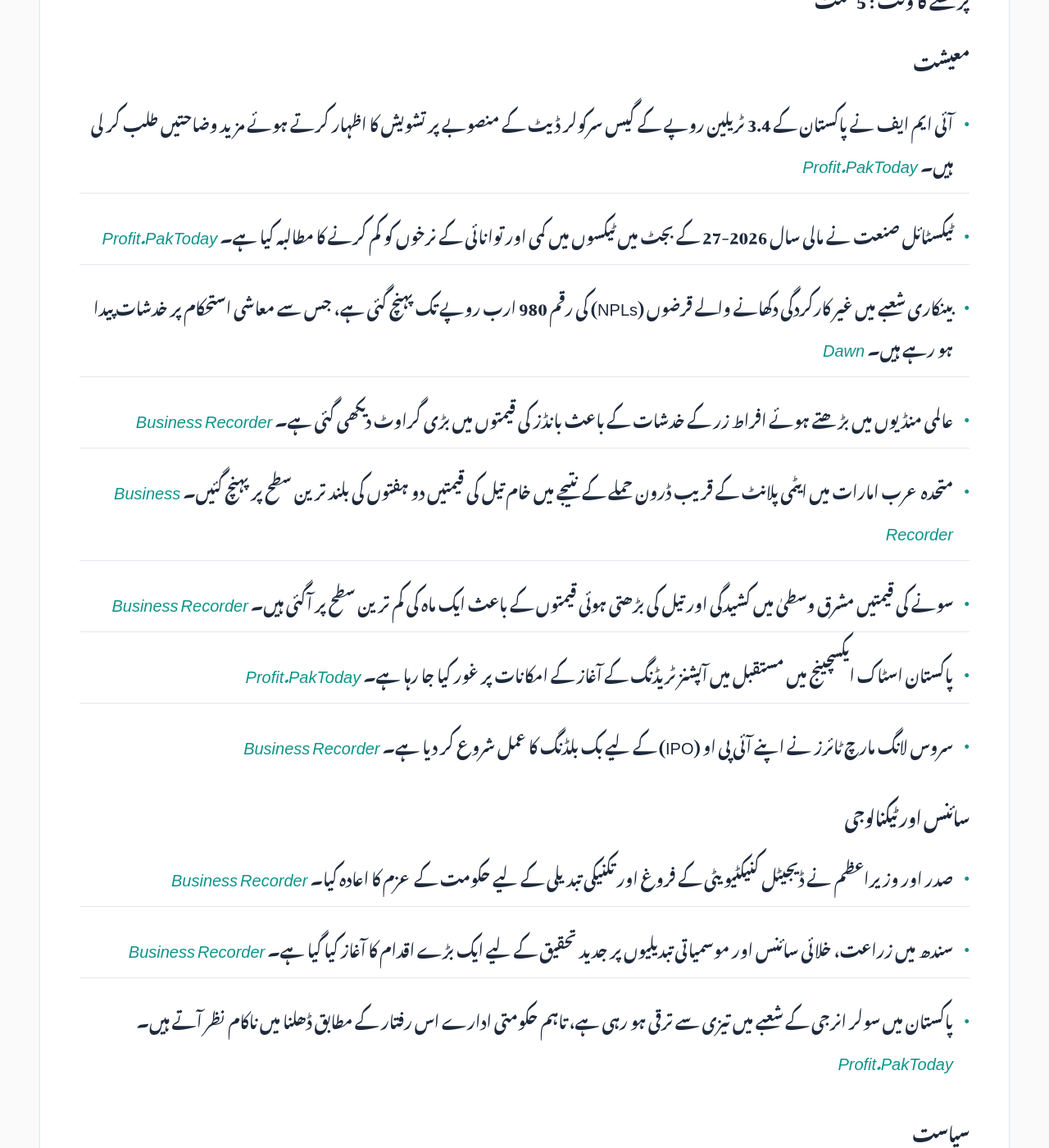
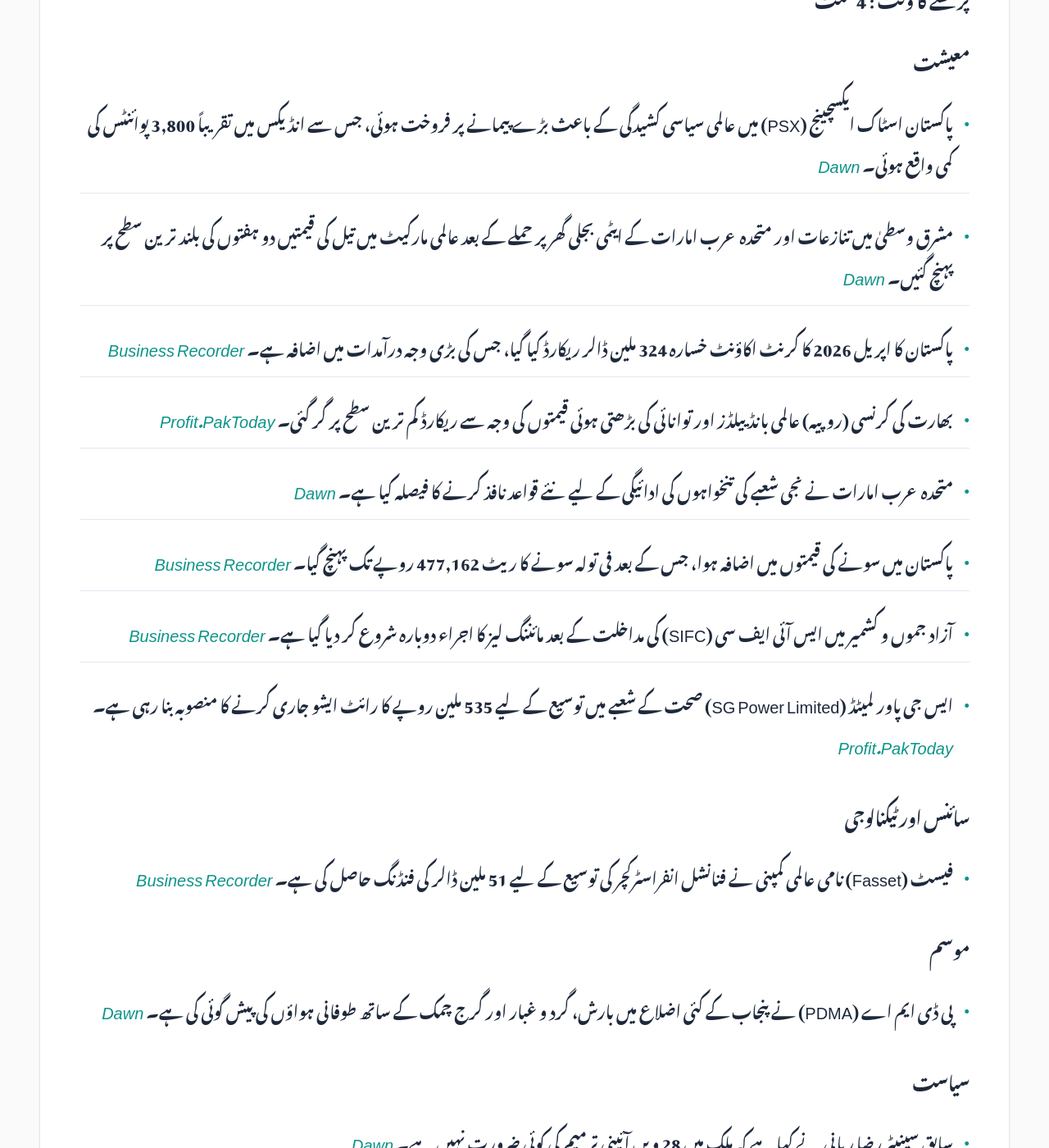
Before and after one commit to zsubzwary/news, a Jekyll site: the page built from ur/index.md, in a window 1280 px wide and 1400 px high, scrolled down 491 px. Shown: the whole window at 82% size. Built offline with Jekyll 4.4.1, drawn with Linux system fonts in a browser that asks for light colours; some web fonts are replaced; comment, search, counter and statistics services are not loaded; some of the changed text lies outside the part shown.

Commit message:
DateTime; 2026-05-18T16:11:02.300Z

```diff
--- a/ur/index.md
+++ b/ur/index.md
@@ -7,48 +7,48 @@ rtl: true
 
 پاکستان کی تازہ خبروں کا خلاصہ
 
- &lrm; 18-May-2026 09:09PKT
+ &lrm; 18-May-2026 21:11PKT
 
-پڑھنے کا وقت : 5 منٹ
+پڑھنے کا وقت : 4 منٹ
 
 ### معیشت
-- آئی ایم ایف نے پاکستان کے 3.4 ٹریلین روپے کے گیس سرکولر ڈیٹ کے منصوبے پر تشویش کا اظہار کرتے ہوئے مزید وضاحتیں طلب کر لی ہیں۔ *[Profit.PakToday](https://profit.pakistantoday.com.pk/2026/05/18/imf-raises-concerns-over-pakistans-%e2%82%a83-4-trillion-gas-circular-debt-plan/)*
-- ٹیکسٹائل صنعت نے مالی سال 2026-27 کے بجٹ میں ٹیکسوں میں کمی اور توانائی کے نرخوں کو کم کرنے کا مطالبہ کیا ہے۔ *[Profit.PakToday](https://profit.pakistantoday.com.pk/2026/05/18/textile-sector-seeks-tax-cuts-lower-energy-tariffs-and-refund-clearance-in-fy27-budget/)*
-- بینکاری شعبے میں غیر کارکردگی دکھانے والے قرضوں (NPLs) کی رقم 980 ارب روپے تک پہنچ گئی ہے، جس سے معاشی استحکام پر خدشات پیدا ہو رہے ہیں۔ *[Dawn](https://www.dawn.com/news/2001012/blue-passports-okayed-for-42-top-taxpayers)*
-- عالمی منڈیوں میں بڑھتے ہوئے افراط زر کے خدشات کے باعث بانڈز کی قیمتوں میں بڑی گراوٹ دیکھی گئی ہے۔ *[Business Recorder](https://www.brecorder.com/news/40421640/global-bond-rout-deepens-as-inflation-fears-mount)*
-- متحدہ عرب امارات میں ایٹمی پلانٹ کے قریب ڈرون حملے کے نتیجے میں خام تیل کی قیمتیں دو ہفتوں کی بلند ترین سطح پر پہنچ گئیں۔ *[Business Recorder](https://www.brecorder.com/news/40421635/oil-touches-2-week-high-after-drone-attack-on-uae-nuclear-power-plant)*
-- سونے کی قیمتیں مشرق وسطیٰ میں کشیدگی اور تیل کی بڑھتی ہوئی قیمتوں کے باعث ایک ماہ کی کم ترین سطح پر آگئی ہیں۔ *[Business Recorder](https://www.brecorder.com/news/40421634/gold-slips-to-1-12-month-low-as-middle-east-tensions-lift-oil-cloud-rate-outlook)*
-- پاکستان اسٹاک ایکسچینج میں مستقبل میں آپشنز ٹریڈنگ کے آغاز کے امکانات پر غور کیا جا رہا ہے۔ *[Profit.PakToday](https://profit.pakistantoday.com.pk/2026/05/18/options-trading-is-coming-to-the-psx/)*
-- سروس لانگ مارچ ٹائرز نے اپنے آئی پی او (IPO) کے لیے بک بلڈنگ کا عمل شروع کر دیا ہے۔ *[Business Recorder](https://www.brecorder.com/news/40421608/service-long-march-tyres-ipo-book-building-to-open-today)*
+- پاکستان اسٹاک ایکسچینج (PSX) میں عالمی سیاسی کشیدگی کے باعث بڑے پیمانے پر فروخت ہوئی، جس سے انڈیکس میں تقریباً 3,800 پوائنٹس کی کمی واقع ہوئی۔ *[Dawn](https://www.dawn.com/news/2001140/psx-plunges-by-nearly-3800-points-as-investors-remain-cautious-amid-geopolitical-tensions)*
+- مشرق وسطیٰ میں تنازعات اور متحدہ عرب امارات کے ایٹمی بجلی گھر پر حملے کے بعد عالمی مارکیٹ میں تیل کی قیمتیں دو ہفتوں کی بلند ترین سطح پر پہنچ گئیں۔ *[Dawn](https://www.dawn.com/news/2001116/oil-touches-two-week-high-after-drone-attack-on-uae-nuclear-power-plant)*
+- پاکستان کا اپریل 2026 کا کرنٹ اکاؤنٹ خسارہ 324 ملین ڈالر ریکارڈ کیا گیا، جس کی بڑی وجہ درآمدات میں اضافہ ہے۔ *[Business Recorder](https://www.brecorder.com/news/40421693/pakistan-posts-324mn-ca-deficit-in-april-2026)*
+- بھارت کی کرنسی (روپیہ) عالمی بانڈ ییلڈز اور توانائی کی بڑھتی ہوئی قیمتوں کی وجہ سے ریکارڈ کم ترین سطح پر گر گئی۔ *[Profit.PakToday](https://profit.pakistantoday.com.pk/2026/05/18/indian-rupee-hits-record-low-as-global-bond-yield-surge-compounds-oil-pain/)*
+- متحدہ عرب امارات نے نجی شعبے کی تنخواہوں کی ادائیگی کے لیے نئے قواعد نافذ کرنے کا فیصلہ کیا ہے۔ *[Dawn](https://www.dawn.com/news/2001273/uae-standardises-deadline-for-payments-of-private-sector-salaries)*
+- پاکستان میں سونے کی قیمتوں میں اضافہ ہوا، جس کے بعد فی تولہ سونے کا ریٹ 477,162 روپے تک پہنچ گیا۔ *[Business Recorder](https://www.brecorder.com/news/40421690/gold-per-tola-gains-rs900)*
+- آزاد جموں و کشمیر میں ایس آئی ایف سی (SIFC) کی مداخلت کے بعد مائننگ لیز کا اجراء دوبارہ شروع کر دیا گیا ہے۔ *[Business Recorder](https://www.brecorder.com/news/40421711/ajk-resumes-issuance-of-mining-leases-after-sifc-intervention)*
+- ایس جی پاور لمیٹڈ (SG Power Limited) صحت کے شعبے میں توسیع کے لیے 535 ملین روپے کا رائٹ ایشو جاری کرنے کا منصوبہ بنا رہی ہے۔ *[Profit.PakToday](https://profit.pakistantoday.com.pk/2026/05/18/s-g-power-plans-%e2%82%a8535-million-right-issue-to-fund-healthcare-expansion/)*
 
 ### سائنس اور ٹیکنالوجی
-- صدر اور وزیراعظم نے ڈیجیٹل کنیکٹیویٹی کے فروغ اور تکنیکی تبدیلی کے لیے حکومت کے عزم کا اعادہ کیا۔ *[Business Recorder](https://www.brecorder.com/news/40421610/expanding-digital-connectivity-president-pm-reaffirm-their-commitment)*
-- سندھ میں زراعت، خلائی سائنس اور موسمیاتی تبدیلیوں پر جدید تحقیق کے لیے ایک بڑے اقدام کا آغاز کیا گیا ہے۔ *[Business Recorder](https://www.brecorder.com/news/40421551/agriculture-space-science-climate-change-major-initiative-launched-in-sindh)*
-- پاکستان میں سولر انرجی کے شعبے میں تیزی سے ترقی ہو رہی ہے، تاہم حکومتی ادارے اس رفتار کے مطابق ڈھلنا میں ناکام نظر آتے ہیں۔ *[Profit.PakToday](https://profit.pakistantoday.com.pk/2026/05/18/pakistans-solar-boom-and-the-state-that-cant-keep-up/)*
+- فیسٹ (Fasset) نامی عالمی کمپنی نے فنانشل انفراسٹرکچر کی توسیع کے لیے 51 ملین ڈالر کی فنڈنگ حاصل کی ہے۔ *[Business Recorder](https://www.brecorder.com/news/40421689/fasset-raises-51-million-to-expand-stablecoin-powered-financial-infrastructure-across-emerging-markets-including-pakistan)*
+
+### موسم
+- پی ڈی ایم اے (PDMA) نے پنجاب کے کئی اضلاع میں بارش، گرد و غبار اور گرج چمک کے ساتھ طوفانی ہواؤں کی پیش گوئی کی ہے۔ *[Dawn](https://www.dawn.com/news/2001283/pdma-forecasts-rain-dust-thunderstorms-in-punjab-districts-until-saturday)*
 
 ### سیاست
-- ووٹنگ کی عمر 18 سے بڑھا کر 25 سال کرنے کی تجویز پر سیاسی حلقوں اور سول سوسائٹی کی جانب سے سخت تنقید کی جا رہی ہے۔ *[Dawn](https://www.dawn.com/news/2001025/proposal-to-raise-voting-age-to-25-finds-few-takers)*
-- 28 ویں آئینی ترمیم کے حوالے سے ممکنہ بڑے آئینی تبدیلیوں کے امکانات پر بحث جاری ہے۔ *[Dawn](https://www.dawn.com/news/2001028/situationer-28th-legislative-package-by-any-other-name)*
-- خیبر پختونخوا کے گورنر نے مرکز سے صوبے کے مسائل حل کرنے اور وزیر اعلیٰ کو گورننس پر توجہ دینے کی ہدایت کی۔ *[Dawn](https://www.dawn.com/news/2000922/kundi-calls-on-pm-to-take-interest-in-kps-issues-says-told-cm-afridi-to-focus-on-governance-not-adiala)*
+- سابق سینیٹر رضا ربانی نے کہا ہے کہ ملک میں 28 ویں آئینی ترمیم کی کوئی ضرورت نہیں ہے۔ *[Dawn](https://www.dawn.com/news/2001233/no-need-for-28th-constitutional-amendment-says-raza-rabbani)*
+- عمران خان اور بشریٰ بی بی کے وکلاء نے آئی ایچ سی (IHC) کے اس حکم کو چیلنج کیا ہے جس میں 190 ملین پاؤنڈ کیس میں بحث کے لیے ڈیڈ لائن مقرر کی گئی ہے۔ *[Dawn](https://www.dawn.com/news/2001255/counsel-for-imran-bushra-challenges-ihc-order-setting-deadline-for-arguments-in-ps190m-case)*
+- جماعت اسلامی کے امیر حافظ نعیم الرحمان نے پیٹرولیم لیوی کو وفاقی آئل عدالت میں چیلنج کیا ہے۔ *[Dawn](https://www.dawn.com/news/2001228/fcc-ji-petrol)*
 
-### قومی
-- کوئٹہ کے گردونواح میں دہشت گردوں کے خلاف آپریشن کے دوران 35 دہشت گرد ہلاک کر دیے گئے۔ *[Dawn](https://www.dawn.com/news/2001014/35-terrorists-killed-during-action-in-hills-around-quetta)*
-- رویت الهلال کمیٹی نے اعلان کیا ہے کہ عید الاضحیٰ 27 مئی کو منائی جائے گی۔ *[Dawn](https://www.dawn.com/news/2000923/zilhaj-moon-sighted-eidul-azha-to-fall-on-may-27)*
-- بلوچستان میں امن و امان برقرار رکھنے کے لیے سیکشن 144 نافذ کر دیا گیا ہے جس میں عوامی اجتماعات پر پابندی شامل ہے۔ *[Business Recorder](https://www.brecorder.com/news/40421611/section-144-imposed-in-balochistan-face-covering-in-public-places-banned)*
-- اعلیٰ ٹیکس دہندگان کے لیے 'بلیو پاسپورٹ' کے اجراء کی منظوری دے دی گئی ہے۔ *[Dawn](https://www.dawn.com/news/2001012/blue-passports-okayed-for-42-top-taxpayers)*
-- پاک فوج نے بھارت کو خبردار کیا ہے کہ پاکستان کو نشانہ بنانے کی کوئی بھی کوشش علاقائی استحکام کے لیے مہنگی ثابت ہوگی۔ *[Business Recorder](https://www.brecorder.com/news/40421613/army-warns-india-against-targeting-pakistan)*
+### ملکی
+- اسرائیلی افواج نے غزہ کے لیے امدادی بیڑے کو روک لیا اور سعد ایدھی سمیت متعدد افراد کو حراست میں لے لیا۔ *[Dawn](https://www.dawn.com/news/2001229/israeli-forces-reportedly-detain-saad-edhi-others-after-intercepting-gaza-aid-flotilla)*
+- وفاقی شرعی عدالت نے خودکشی کی کوششوں کو جرم قرار دینے والی 2022 کی قانون سازی کو کالعدم قرار دے دیا۔ *[Dawn](https://www.dawn.com/news/2001254/federal-shariat-court-strikes-down-2022-legislation-decriminalising-suicide-attempts)*
+- خیبر پختونخوا کے ضلع باجوڑ میں پولیو ٹیموں کے ساتھ تعینات دو پولیس اہلکار فائرنگ کے نتیجے میں شہید ہو گئے۔ *[Dawn](https://www.dawn.com/news/2001234/two-policemen-deployed-with-polio-teams-martyred-in-kps-bajaur)*
+- اسلام آباد میں عید الاضحیٰ کے پیش نظر حکام نے کاروباری اوقات میں نرمی کی ہے اور 31 مئی تک پابندیوں میں چھوٹ دے دی ہے۔ *[Business Recorder](https://www.brecorder.com/news/40421698/centre-lifts-business-hour-restrictions-ahead-of-eidul-adha)*
+- عید الاضحیٰ کی مناسبت سے موٹر ویز پر جانوروں سے لدے ہوئے گاڑیوں کے داخلے پر پابندی عائد کر دی گئی ہے۔ *[Profit.PakToday](https://profit.pakistantoday.com.pk/2026/05/18/animal-loaded-vehicles-banned-from-entering-motorways-ahead-of-eidul-azha/)*
+- سناء یوسف کے قتل کیس کے مرکزی ملزم نے عدالت میں اپنا اعتراف جرم واپس لے لیا ہے۔ *[Dawn](https://www.dawn.com/news/2001269/accused-in-teenage-tiktok-star-sana-yousafs-murder-retracts-confession-alleges-false-implication)*
 
 ### بین الاقوامی
-- مستقل عدالتِ انصاف (PCA) کے فیصلے نے سندھ کے دریاؤں کے حوالے سے بھارت کی پانی کے کنٹرول کرنے کی صلاحیت پر پابندیوں کی تصدیق کی ہے۔ *[Dawn](https://www.dawn.com/news/2000952/pakistan-hails-pca-decision-in-iwt-proceedings-says-it-affirms-limits-on-indias-water-control-capability)*
-- یو ایس سینٹرکوم نے پاکستان کو دہشت گردی کے خلاف جنگ، بالخصوص داعش-خراسان کے خلاف ایک اہم شراکت دار قرار دیا ہے۔ *[Dawn](https://www.dawn.com/news/2000930/pakistan-critical-counter-terrorism-partner-in-us-fight-against-is-k-centcom)*
-- متحدہ عرب امارات کے ایٹمی پلانٹ کے قریب ڈرون حملے نے مشرق وسطیٰ میں کشیدگی کو مزید بڑھا دیا ہے۔ *[Dawn](https://www.dawn.com/news/2001022/uae-slams-drone-strike-near-its-nuclear-plant)*
-- اسرائیل کے عراق میں دو خفیہ فوجی اڈوں کے ہونے کی اطلاعات سامنے آئی ہیں۔ *[Dawn](https://www.dawn.com/news/2001043/israel-operated-two-covert-bases-in-iraqi-desert-nyt)*
-- چین کے جنوب مغربی علاقے میں 5.2 شدت کے زلزلے سے دو افراد ہلاک اور ہزاروں افراد کو مقامات سے منتقل کرنا پڑا۔ *[Business Recorder](https://www.brecorder.com/news/40421633/earthquake-hits-southwest-china-thousands-evacuate-buildings-collapse)*
-- امریکہ نے کیوبا کی جانب سے ملٹری ڈرونز کے ذریعے امریکی اڈوں پر حملے کے خدشات کا اظہار کیا ہے۔ *[Business Recorder](https://www.brecorder.com/news/40421607/us-weighs-drone-threat-from-cuba-report)*
+- ایران نے بحیرہ عمان کے انتظام کے لیے ایک نئے ادارے "Persian Gulf Strait Authority" کے قیام کا اعلان کیا ہے۔ *[Dawn](https://www.dawn.com/news/2001272/iran-officially-announces-new-body-to-manage-strait-of-hormuz-top-security-council)*
+- پاکستان نے متحدہ عرب امارات کے ایٹمی بجلی گھر پر ہونے والے ڈرون حملے کی شدید مذمت کی ہے۔ *[Dawn](https://www.dawn.com/news/2001136/pakistan-condemns-drone-attack-on-uae-nuclear-power-plant)*
+- پاکستان نے مشرق وسطیٰ میں جنگ کے خاتمے کے لیے ایران کی جانب سے پیش کردہ نظرثانی شدہ تجویز امریکہ کے ساتھ شیئر کی ہے۔ *[Business Recorder](https://www.brecorder.com/news/40421702/revised-iranian-proposal-to-end-war-shared-with-us-pakistani-source-says)*
 
 ### کھیل
-- بنگلہ دیش نے پاکستان کے خلاف دوسرے ٹیسٹ میچ میں اپنی برتری قائم کر لی ہے۔ *[Dawn](https://www.dawn.com/news/2000932/bowlers-opener-joy-put-bangladesh-in-command-of-second-test-against-pakistan)*
-- سکاٹ لینڈ لیگ کے ٹائٹل کے فیصلے کے دوران میدان میں مداخلت کے باوجود میچ مکمل کیا گیا۔ *[ARY](https://arynews.tv/scottish-league-title-decider-did-not-end-early-after-pitch-invasion)*
+- بنگلہ دیش کے خلاف ٹیسٹ میچ میں مشفق رحیم نے شاندار سنچری بنا کر ریکارڈ قائم کیا۔ *[Dawn](https://www.dawn.com/news/2001279/mushfiqur-ton-leaves-pakistan-needing-record-run-chase-to-beat-bangladesh)*
+- انگلینڈ کے سابق کرکٹ کپتان سمت کا 92 برس کی عمر میں انتقال ہو گیا۔ *[ARY](https://arynews.tv/smith-remembering-england-cricket-legend-mjk)*
 
 ### دیگر
-- مختلف انٹرٹینمنٹ پلیٹ فارمز جیسے یوٹیوب اور پرائم ویڈیو پر نئی فلموں اور شوز کی ریلیز کے حوالے سے خبریں سامنے آئی ہیں۔ *[ARY](https://arynews.tv/the-house-of-spirits-a-timeless-tale-comes-alive-on-prime-video)*
+- سوشل میڈیا پلیٹ فارمز، بالخصوص ٹک ٹاک، کے ذریعے رقم کی غیر قانونی منتقلی کے خدشات سامنے آئے ہیں۔ *[Dawn](https://www.dawn.com/news/2001256/a-tiktok-feature-that-pakistans-dirty-money-loves)*
+- اقوام متحدہ کے ادارہ ریفیوجی (UNHCR) نے فنڈز کی کمی کے باعث مزید ملازمتوں میں کٹوتی کا اعلان کیا ہے۔ *[ARY](https://arynews.tv/unhcr-faces-funding-cuts-and-job-reductions)*
```
